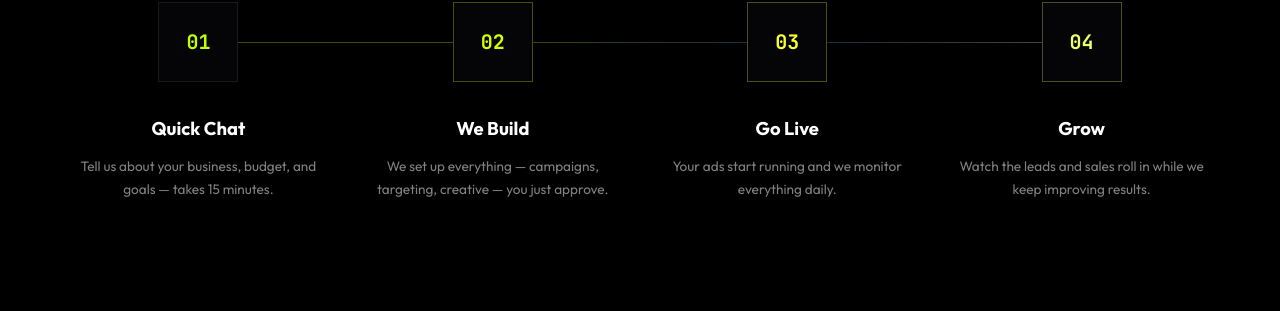
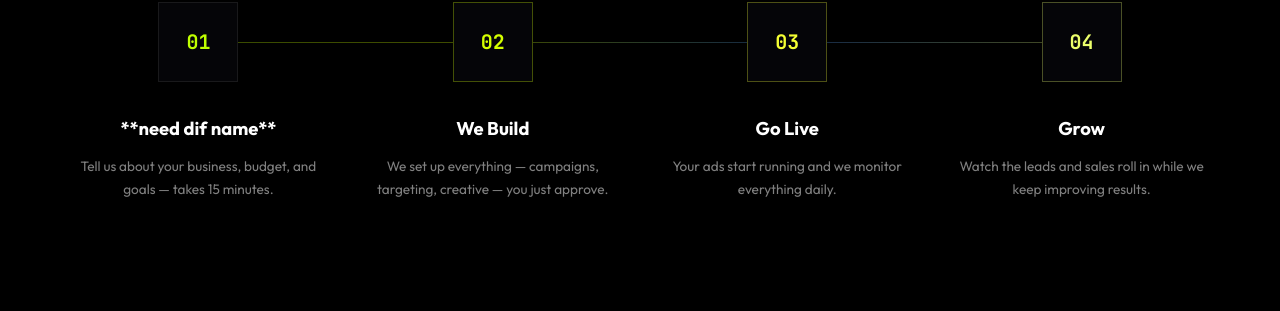
Before and after one commit to isaiahjon3s/adwebsite, a Flask app: page / in a window 1280 px wide. Shown: the part 4788-5099 px from the top of the page. Run offline with Flask 3, Linux system fonts and the light colour scheme.

Commit message:
getting better, will take on the biggest of the big

```diff
--- a/templates/index.html
+++ b/templates/index.html
@@ -1014,7 +1014,7 @@
             <div class="process-track">
                 <div class="process-step" data-hover>
                     <div class="step-num">01</div>
-                    <h3 class="step-title">Quick Chat</h3>
+                    <h3 class="step-title">**need dif name**</h3>
                     <p class="step-desc">Tell us about your business, budget, and goals — takes 15 minutes.</p>
                 </div>
 
```
